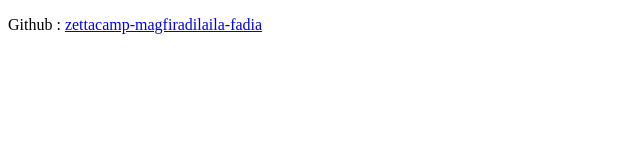
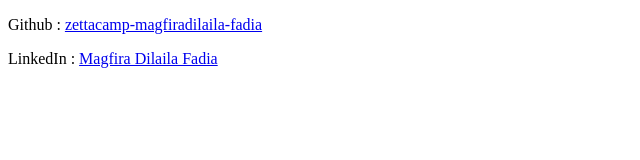
Before and after one commit to zettacamp-magfiradilaila-fadia/Eva_ZettaCamp_Catfish, a plain HTML site: page myprofile.html in a window 1280 px wide. Shown: the whole page, without its empty margins (0-640 px from the left). Drawn offline with Linux system fonts and the light colour scheme.

Commit message:
added linkedin

```diff
--- a/myprofile.html
+++ b/myprofile.html
@@ -5,4 +5,5 @@
 <body></body>
 <footer>
   <p>Github : <a href="https://github.com/zettacamp-magfiradilaila-fadia" target="_blank">zettacamp-magfiradilaila-fadia</a></p>
+  <p>LinkedIn : <a href="https://www.linkedin.com/in/magfira-dilaila-fadia-237204216/" target="_blank">Magfira Dilaila Fadia</a></p>
 </footer>
```
